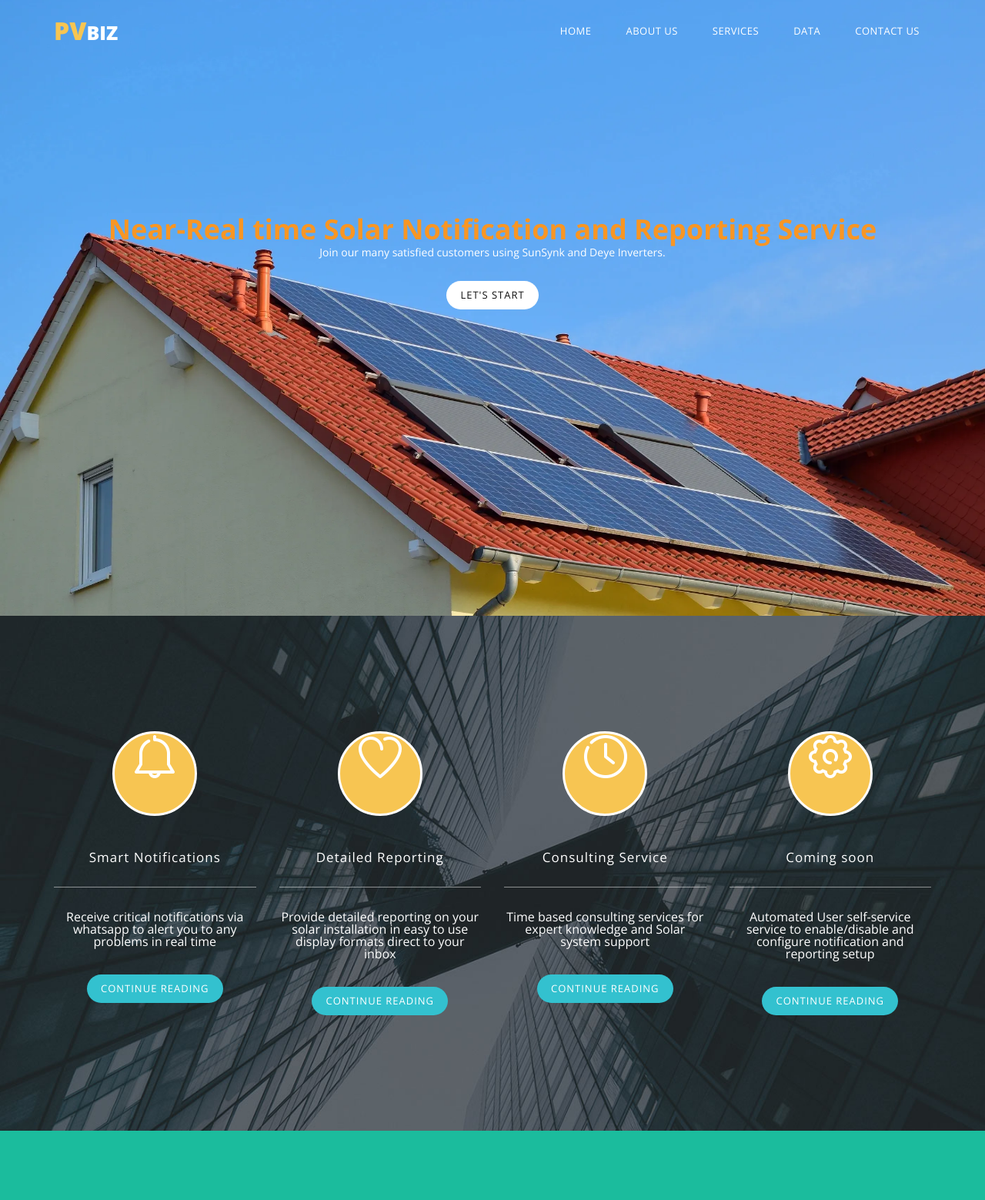
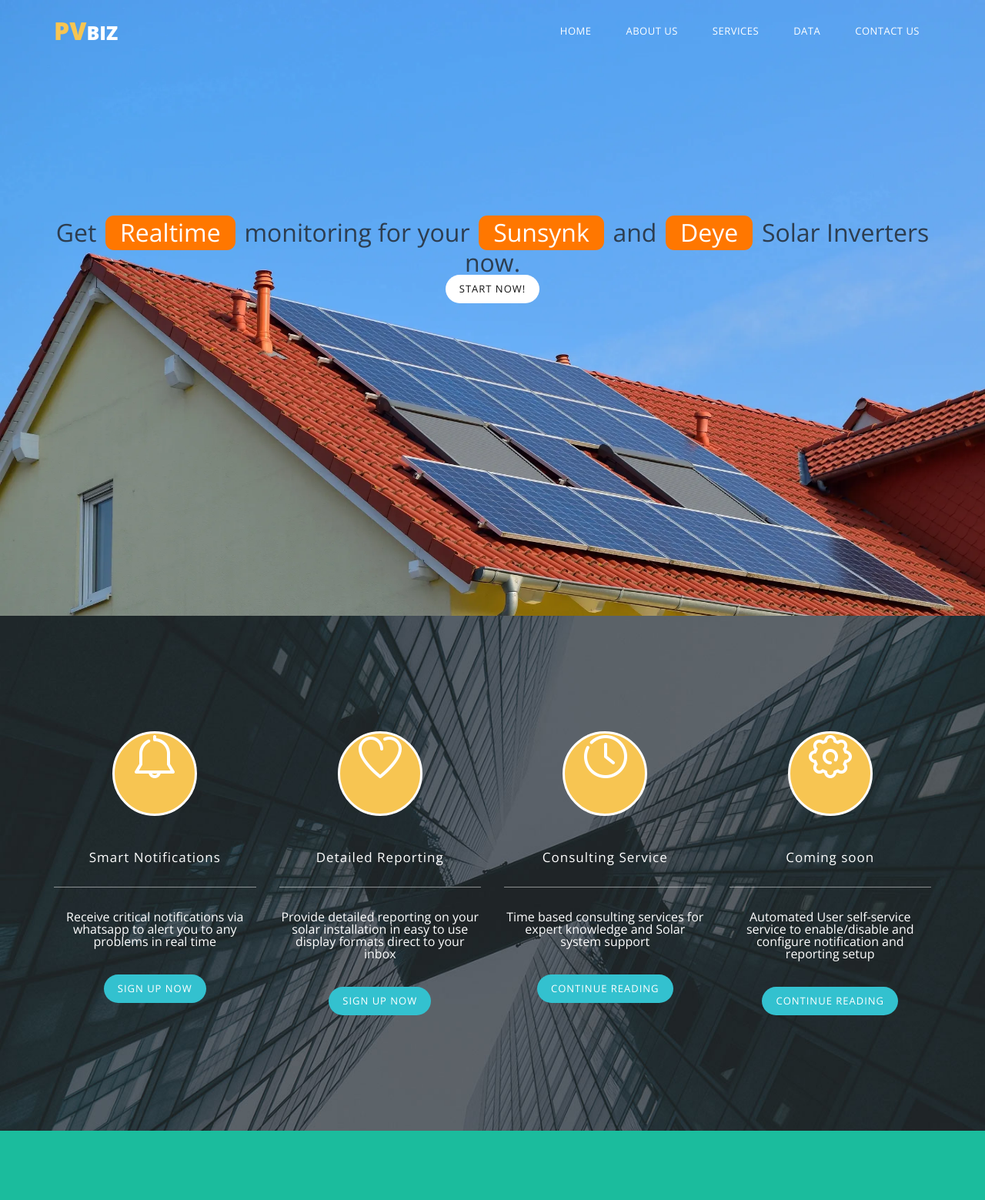
Before and after one commit to PVBiz/Website, a PHP site: page / in a window 1280 px wide. Shown: the top 1559 px of the page at 77% size. Run offline with PHP 8.4, Linux system fonts and the light colour scheme; some libraries are stand-ins or nearby versions.

Commit message:
Updated look of main Focus Page

```diff
--- a/css/templatemo-style.css
+++ b/css/templatemo-style.css
@@ -931,3 +931,28 @@
 	}
 
 }
+
+.modern-content {
+    width: 100%;
+    min-height: 100vh;
+    background-size: cover;
+    background-image: url(../img/PVBiz_Main.webp);
+    text-align: center;
+    padding-top: 35vh;
+}
+
+.highlight {
+    display: inline-block;
+    padding: 0.2em 0.6em;
+    margin: 0 0.1em;
+    line-height: 1;
+    color: #fff;
+    background-color: #ff7700;
+    border-radius: 0.35em;
+    box-decoration-break: clone;
+    text-decoration: none;
+}
+
+.large-text {
+    font-size: 2em; /* Adjust this value to make the text larger or smaller */
+}
--- a/index.html
+++ b/index.html
@@ -59,13 +59,12 @@
     <!--/.headertest-->
 
 
-    <div class="parallax-content baner-content" id="home">
+    <div class="modern-content" id="home">
         <div class="container">
             <div class="text-content">
-                <h2><em>Near-Real time Solar Notification and Reporting Service</em> <span></span></h2>
-                <p>Join our many satisfied customers using SunSynk and Deye Inverters.</p>
+                <h5 class="large-text">Get <span class="highlight">Realtime</span> monitoring for your <span class="highlight">Sunsynk</span> and <span class="highlight">Deye</span> Solar Inverters now.</h5>
                 <div class="primary-white-button">
-                    <a href="#" class="scroll-link" data-id="about">Let's Start</a>
+                    <a href="#" class="scroll-link" data-id="about">Start Now!</a>
                 </div>
             </div>
         </div>
@@ -84,7 +83,7 @@
                         <div class="line-dec"></div>
                         <p>Receive critical notifications via whatsapp to alert you to any problems in real time</p>
                         <div class="primary-blue-button">
-                            <a href="#" class="scroll-link" data-id="portfolio">Continue Reading</a>
+                            <a href="#" class="scroll-link" data-id="portfolio">Sign Up Now</a>
                         </div>
                     </div>
                 </div>
@@ -97,7 +96,7 @@
                         <div class="line-dec"></div>
                         <p>Provide detailed reporting on your solar installation in easy to use display formats direct to your inbox</p>
                         <div class="primary-blue-button">
-                            <a href="#" class="scroll-link" data-id="portfolio">Continue Reading</a>
+                            <a href="#" class="scroll-link" data-id="portfolio">Sign Up Now</a>
                         </div>
                     </div>
                 </div>
```
